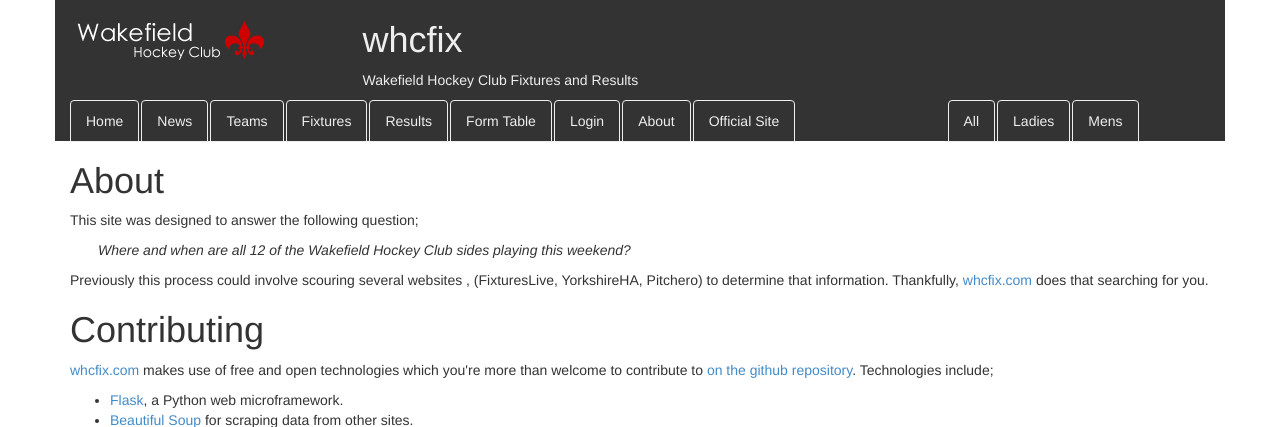
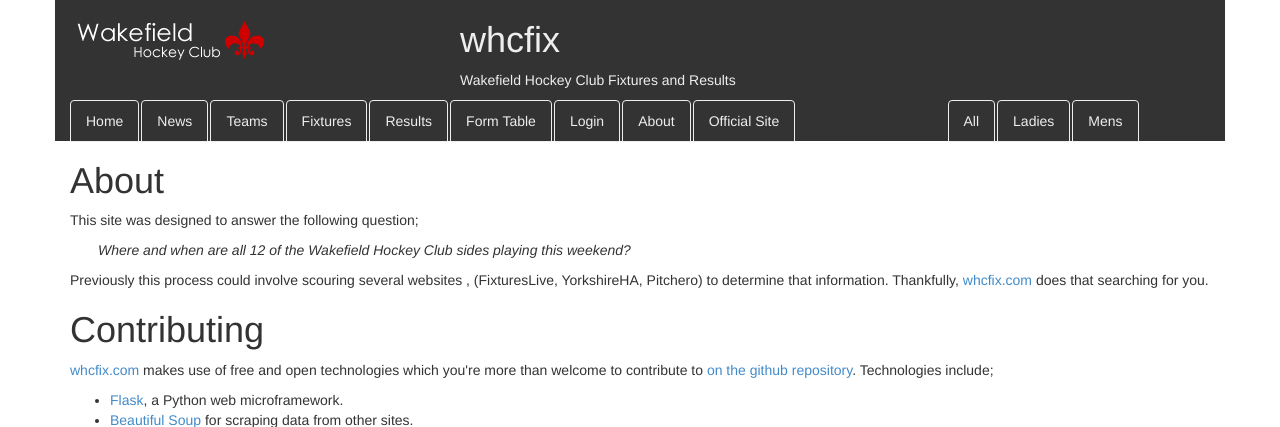
Before and after one commit to Horb/whcfix, a Flask app: page /about/ in a window 1280 px wide. Shown: the top 427 px of the page. Run offline with Flask 2, Linux system fonts and the light colour scheme; some libraries are stand-ins or nearby versions.

Commit message:
Give more column space for image on base page.

```diff
--- a/whcfix/templates/base.html
+++ b/whcfix/templates/base.html
@@ -33,10 +33,10 @@
     <body>
         <div class="container">
             <div class="row" style="background:#333;">
-                <div class="col-xs-3">
+                <div class="col-xs-4">
                     <img style="margin-top:auto;margin-bottom:auto;" src="/static/logo.png"/>
                 </div>
-                <div class="col-xs-9">
+                <div class="col-xs-8">
                     <h1 class="hidden-xs" style="color:#EEE;">whcfix</h1>
                     <p class="hidden-xs" style="color:#EEE;">Wakefield Hockey Club Fixtures and Results</p>
                 </div>
```
